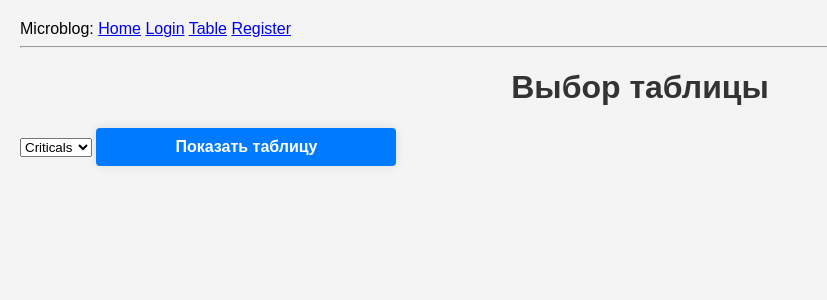
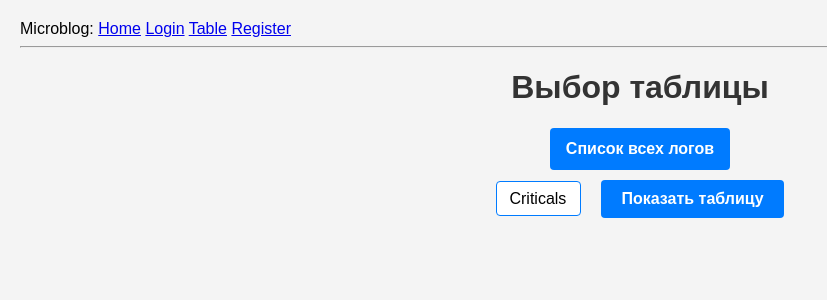
Before and after one commit to nikola254/audit_win_log, a Flask app: page /table in a window 1280 px wide. Shown: the top 300 px of the page, without its empty margins (0-827 px from the left). Run offline with Flask 3, Linux system fonts and the light colour scheme.

Commit message:
add_view_all_log_file

```diff
--- a/app/forms.py
+++ b/app/forms.py
@@ -12,6 +12,7 @@ class LoginForm(FlaskForm):
     submit = SubmitField('Sign In')
 
 class TableForm(FlaskForm):
+    out_all_log = SubmitField('Список всех логов')
     table_to_display = SelectField('Выберите таблицу для вывода',
                                   choices=[('Criticals', 'Criticals'), ('Error', 'Error'), ('Warning', 'Warning')],
                                   validators=[DataRequired()])
--- a/app/routes.py
+++ b/app/routes.py
@@ -1,7 +1,8 @@
-from flask import render_template, flash, redirect, url_for, current_app
+from flask import render_template, flash, redirect, url_for, current_app, request
 from app import app
 from app.forms import LoginForm, TableForm, RegistrationForm
 from app.audit.script import handle_form_submission
+from app.audit.script_shell import execute_powershell_all_log
 
 
 @app.route('/')
@@ -36,20 +37,28 @@ def table():
     data = []
 
     if form.validate_on_submit():
-        table_name = form.table_to_display.data
+        # Проверяем, какая кнопка была нажата
+        if 'out_all_log' in request.form:
+            # Логика для отображения всех логов
+            data = execute_powershell_all_log()  # Предполагается, что у вас есть эта функция
+            current_app.logger.info("Displaying all logs.")
+            return render_template('table.html', title='Список всех логов', form=form, data=data)
 
-        if table_name == 'Criticals':
-            data = handle_form_submission('app/audit/logs/Criticals.txt', 'criticals')
-        elif table_name == 'Error':
-            data = handle_form_submission('app/audit/logs/Errors.txt', 'error')
-        elif table_name == 'Warning':
-            data = handle_form_submission('app/audit/logs/Warnings.txt', 'warning')
+        elif 'submit' in request.form:
+            table_name = form.table_to_display.data
 
-        # Логирование выбранной таблицы и полученных данных
-        current_app.logger.info(f"Selected table: {table_name}")
-        current_app.logger.info(f"Received data: {data[:5]}...")  # Выводим первые 5 элементов
+            if table_name == 'Criticals':
+                data = handle_form_submission('app/audit/logs/Criticals.txt', 'criticals')
+            elif table_name == 'Error':
+                data = handle_form_submission('app/audit/logs/Errors.txt', 'error')
+            elif table_name == 'Warning':
+                data = handle_form_submission('app/audit/logs/Warnings.txt', 'warning')
 
-        return render_template('table.html', title='Показать таблицу', form=form, data=data)
+            # Логирование выбранной таблицы и полученных данных
+            current_app.logger.info(f"Selected table: {table_name}")
+            current_app.logger.info(f"Received data: {data[:5]}...")  # Выводим первые 5 элементов
+
+            return render_template('table.html', title='Показать таблицу', form=form, data=data)
 
     # Если форма не была отправлена или не прошла валидацию
     return render_template('table.html', title='Показать таблицу', form=form, data=[])
--- a/app/static/style_table.css
+++ b/app/static/style_table.css
@@ -7,7 +7,10 @@ body {
 
 h1 {
     color: #333;
-    text-align: center;
+}
+
+h2 {
+    padding-left: 20px;
 }
 
 table {
@@ -19,8 +22,13 @@ table {
 th, td {
     border: 1px solid #ddd;
     padding: 8px;
+    text-align: center;
+}
+td:last-child{
     text-align: left;
 }
+
+
 
 th {
     background-color: #f2f2f2;
@@ -35,17 +43,42 @@ tr:hover {
     background-color: #e6e6e6;
 }
 
-input {
-    max-width: 300px;
-    margin: 0 auto;
-    padding: 20px;
-    background-color: #f9f9f9;
-    border-radius: 5px;
-    box-shadow: 0 0 10px rgba(0,0,0,0.1);
-    display: flex;
-    justify-content: center;
+
+#table_to_display {
+    width: 100%; /* Уменьшите ширину по необходимости */
+    padding: 8px 12px;
+    font-size: 16px;
+    font-family: Arial, sans-serif;
+    border: 1px solid #007bff;
+    border-radius: 4px;
+    appearance: none;
+    -webkit-appearance: none;
+    -moz-appearance: none;
+    background-color: white;
+    cursor: pointer;
 }
 
+#table_to_display:focus {
+    outline: none;
+    border-color: #0056b3;
+    box-shadow: 0 0 0 3px rgba(0,123,255,0.2);
+}
+
+#table_to_display option {
+    padding: 8px;
+    font-size: 14px;
+}
+
+#table_to_display option:hover {
+    background-color: #f0f0f0;
+}
+
+#table_to_display option:selected {
+    color: #007bff;
+    font-weight: bold;
+}
+
+/* Остальные стили остаются без изменений */
 input[type="submit"], input[type="button"], input[type="reset"] {
     display: inline-block;
     width: 100%;
@@ -81,7 +114,15 @@ input[type="submit"][value="Показать таблицу"]:hover {
     background-color: #0056b3;
 }
 
-.my-class {
+.centered {
     display: flex;
     justify-content: center;
+    margin-bottom: 10px; /* Отступ между строками */
 }
+
+.row {
+    display: flex;
+    justify-content: center;
+    align-items: center;
+    gap: 20px;
+}
--- a/app/templates/table.html
+++ b/app/templates/table.html
@@ -5,12 +5,17 @@
     <meta charset="utf-8" />
 
     <h1>Выбор таблицы</h1>
+
     <form action="" method="post">
         {{ form.hidden_tag() }}
-        {{ form.table_to_display }}
-        {{ form.submit(value="Показать таблицу") }}
+        <div class="centered">
+            <div>{{ form.out_all_log() }}</div> <!-- Первая кнопка по центру -->
+        </div>
+        <div class="row">
+            <div>{{ form.table_to_display() }}</div> <!-- Выпадающий список -->
+            <div>{{ form.submit() }}</div> <!-- Вторая кнопка -->
+        </div>
     </form>
-
     {% if form.table_to_display.data %}
     <h2>Данные таблицы {{ form.table_to_display.data }}</h2>
     <table>
```
Also changed, not shown: app/audit/script_shell.py (+14 -0 lines), app/models.py (+7 -0 lines).
